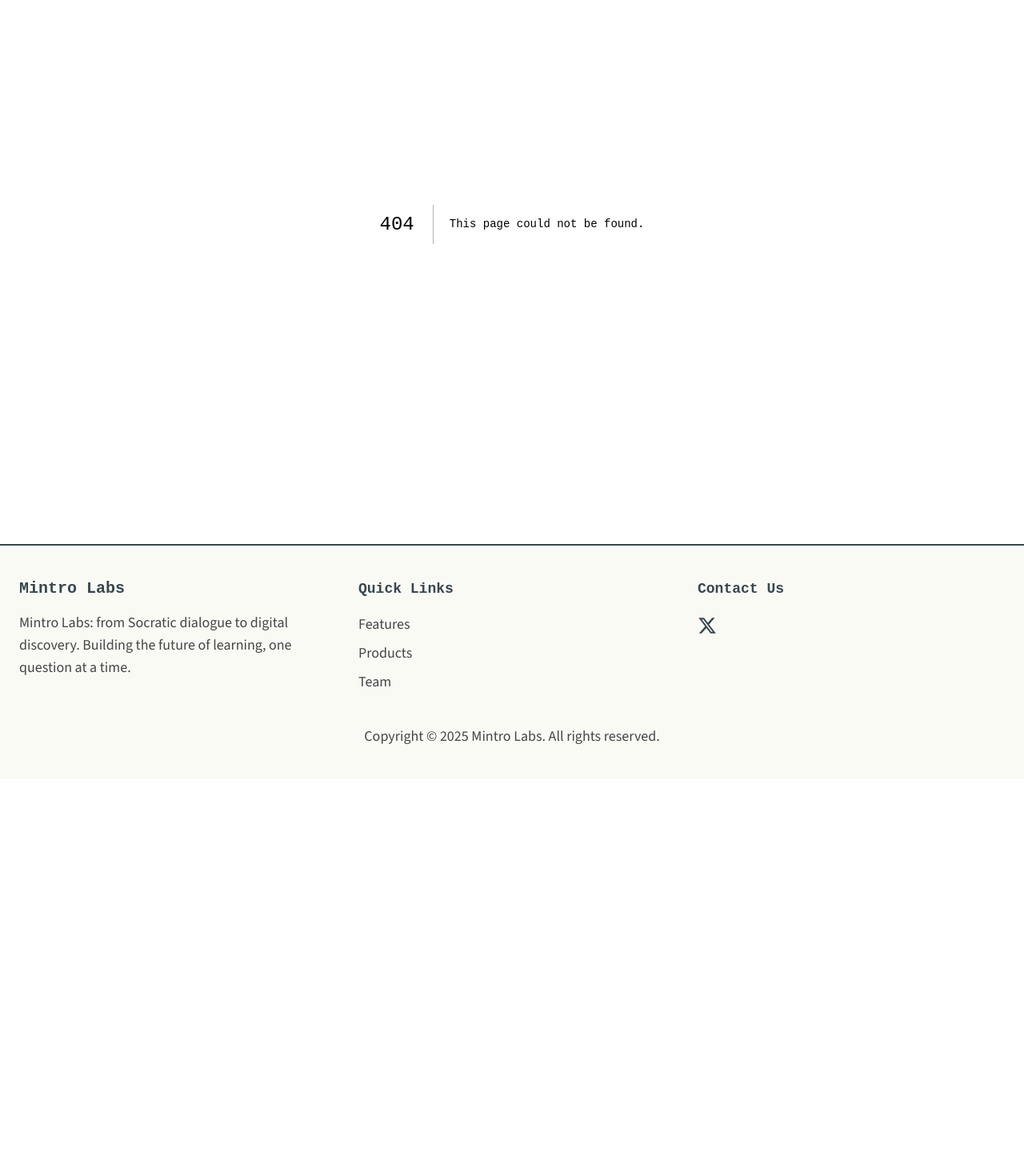
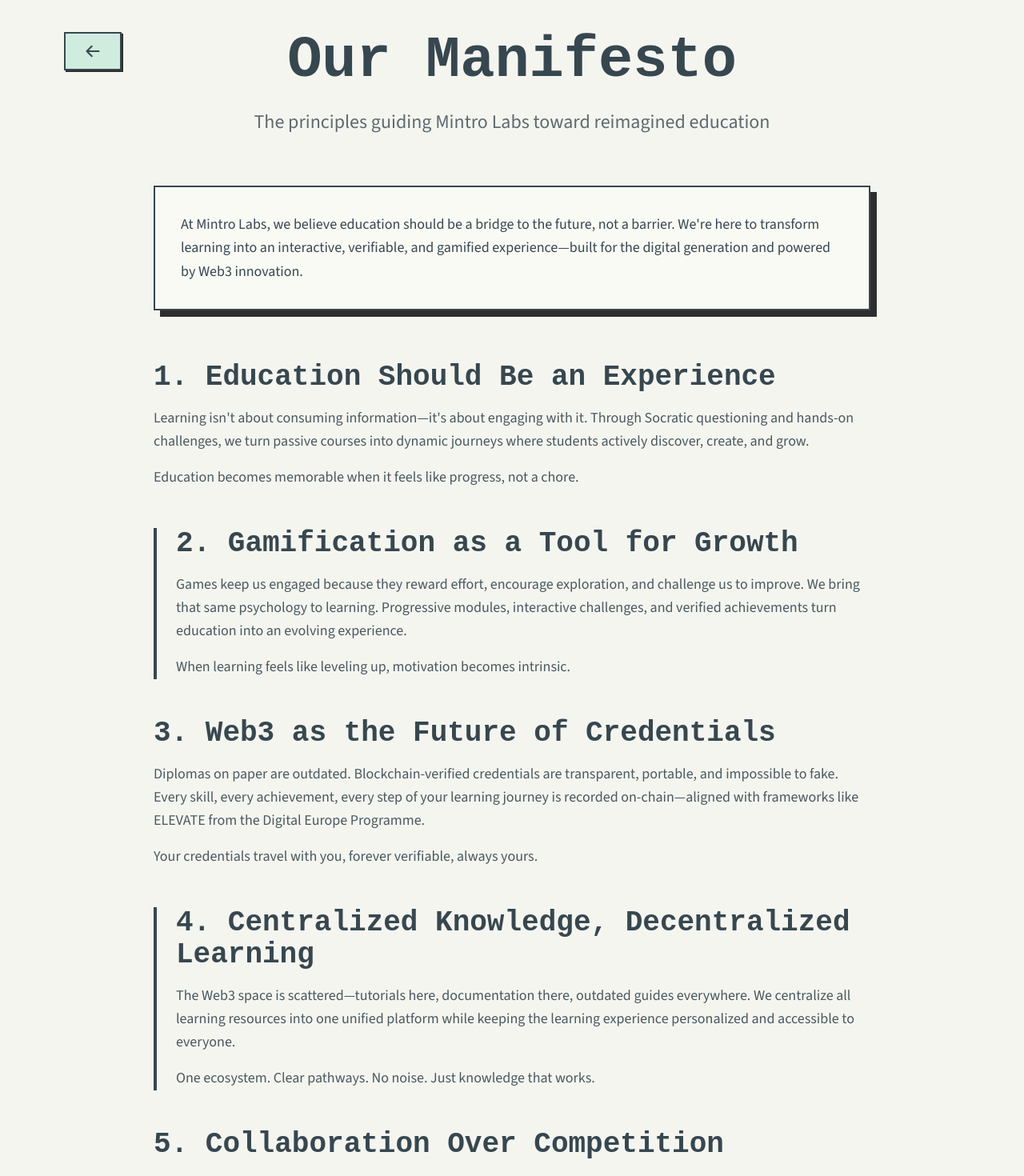
Before and after one commit to robdgs/mintro_labs, a Next.js app: page /manifesto in a window 1280 px wide. Before the commit this address had no page. Shown: the part 120-1590 px from the top of the page at 80% size. Before the commit the page ends 1094 px from the top, so only its background shows below. Built offline with nearby package versions, Linux system fonts and the light colour scheme.

Commit message:
manifesto page

```diff
--- /dev/null
+++ b/src/app/manifesto/page.tsx
@@ -0,0 +1,195 @@
+import React from "react";
+import Link from "next/link";
+import Container from "@/components/Container";
+
+const ManifestoPage: React.FC = () => {
+  return (
+    <div className="min-h-screen bg-background pt-40 pb-20">
+      {/* Fixed Back to Home Button */}
+      <div className="fixed top-40 left-20 z-40">
+        <Link
+          href="/"
+          className="inline-flex items-center gap-2 text-foreground font-semibold px-6 py-3 border-2 border-foreground bg-primary hover:bg-secondary hover:text-white transition-all duration-200 shadow-[2px_2px_0px_0px_rgba(46,46,46,1)] hover:shadow-[4px_4px_0px_0px_rgba(46,46,46,1)] hover:translate-x-[-2px] hover:translate-y-[-2px]"
+        >
+          <svg
+            xmlns="http://www.w3.org/2000/svg"
+            fill="none"
+            viewBox="0 0 24 24"
+            strokeWidth={2.5}
+            stroke="currentColor"
+            className="w-5 h-5"
+          >
+            <path
+              strokeLinecap="round"
+              strokeLinejoin="round"
+              d="M10.5 19.5L3 12m0 0l7.5-7.5M3 12h18"
+            />
+          </svg>
+        </Link>
+      </div>
+
+      <Container>
+        <article className="max-w-4xl mx-auto">
+          {/* Header */}
+          <div className="mb-16 text-center">
+            <h1 className="text-5xl md:text-7xl font-bold mb-6 text-foreground">
+              Our Manifesto
+            </h1>
+            <p className="text-xl md:text-2xl text-foreground/80">
+              The principles guiding Mintro Labs toward reimagined education
+            </p>
+          </div>
+
+          {/* Introduction */}
+          <div className="mb-16 p-8 bg-[#fafaf5] border-2 border-foreground shadow-[8px_8px_0px_0px_rgba(46,46,46,1)]">
+            <p className="text-lg leading-relaxed text-foreground">
+              At Mintro Labs, we believe education should be a bridge to the
+              future, not a barrier. We're here to transform learning into an
+              interactive, verifiable, and gamified experience—built for the
+              digital generation and powered by Web3 innovation.
+            </p>
+          </div>
+
+          {/* Principles */}
+          <div className="space-y-12">
+            <section>
+              <h2 className="text-3xl md:text-4xl font-bold mb-4 text-foreground">
+                1. Education Should Be an Experience
+              </h2>
+              <p className="text-lg leading-relaxed text-foreground/90 mb-4">
+                Learning isn't about consuming information—it's about engaging
+                with it. Through Socratic questioning and hands-on challenges,
+                we turn passive courses into dynamic journeys where students
+                actively discover, create, and grow.
+              </p>
+              <p className="text-lg leading-relaxed text-foreground/90">
+                Education becomes memorable when it feels like progress, not a
+                chore.
+              </p>
+            </section>
+
+            <section className="pl-6 border-l-4 border-foreground">
+              <h2 className="text-3xl md:text-4xl font-bold mb-4 text-foreground">
+                2. Gamification as a Tool for Growth
+              </h2>
+              <p className="text-lg leading-relaxed text-foreground/90 mb-4">
+                Games keep us engaged because they reward effort, encourage
+                exploration, and challenge us to improve. We bring that same
+                psychology to learning. Progressive modules, interactive
+                challenges, and verified achievements turn education into an
+                evolving experience.
+              </p>
+              <p className="text-lg leading-relaxed text-foreground/90">
+                When learning feels like leveling up, motivation becomes
+                intrinsic.
+              </p>
+            </section>
+
+            <section>
+              <h2 className="text-3xl md:text-4xl font-bold mb-4 text-foreground">
+                3. Web3 as the Future of Credentials
+              </h2>
+              <p className="text-lg leading-relaxed text-foreground/90 mb-4">
+                Diplomas on paper are outdated. Blockchain-verified credentials
+                are transparent, portable, and impossible to fake. Every skill,
+                every achievement, every step of your learning journey is
+                recorded on-chain—aligned with frameworks like ELEVATE from the
+                Digital Europe Programme.
+              </p>
+              <p className="text-lg leading-relaxed text-foreground/90">
+                Your credentials travel with you, forever verifiable, always
+                yours.
+              </p>
+            </section>
+
+            <section className="pl-6 border-l-4 border-foreground">
+              <h2 className="text-3xl md:text-4xl font-bold mb-4 text-foreground">
+                4. Centralized Knowledge, Decentralized Learning
+              </h2>
+              <p className="text-lg leading-relaxed text-foreground/90 mb-4">
+                The Web3 space is scattered—tutorials here, documentation there,
+                outdated guides everywhere. We centralize all learning resources
+                into one unified platform while keeping the learning experience
+                personalized and accessible to everyone.
+              </p>
+              <p className="text-lg leading-relaxed text-foreground/90">
+                One ecosystem. Clear pathways. No noise. Just knowledge that
+                works.
+              </p>
+            </section>
+
+            <section>
+              <h2 className="text-3xl md:text-4xl font-bold mb-4 text-foreground">
+                5. Collaboration Over Competition
+              </h2>
+              <p className="text-lg leading-relaxed text-foreground/90 mb-4">
+                Education works best when learners collaborate. Through
+                team-based challenges and inter-school competitions, we foster
+                teamwork, creativity, and real-world problem-solving. Learning
+                isn't a solo journey—it's a shared adventure.
+              </p>
+              <p className="text-lg leading-relaxed text-foreground/90">
+                Together, we learn faster, deeper, and stronger.
+              </p>
+            </section>
+
+            <section className="pl-6 border-l-4 border-foreground">
+              <h2 className="text-3xl md:text-4xl font-bold mb-4 text-foreground">
+                6. Bringing Innovation to Classrooms
+              </h2>
+              <p className="text-lg leading-relaxed text-foreground/90 mb-4">
+                Partnering with ABA2020, we bring blockchain education directly
+                into schools and universities across Italy. Through PCTO
+                programs and European innovation grants, we ensure real impact
+                where it matters—in the classroom, with students and educators.
+              </p>
+              <p className="text-lg leading-relaxed text-foreground/90">
+                Innovation belongs in schools, not just startups.
+              </p>
+            </section>
+
+            <section>
+              <h2 className="text-3xl md:text-4xl font-bold mb-4 text-foreground">
+                7. Democratizing Web3 Education
+              </h2>
+              <p className="text-lg leading-relaxed text-foreground/90 mb-4">
+                Blockchain technology shouldn't be reserved for tech elites.
+                We're committed to making Web3 education accessible to everyone—
+                from high school students to professionals looking to upskill.
+                Open knowledge. Fair access. Real opportunity.
+              </p>
+              <p className="text-lg leading-relaxed text-foreground/90">
+                Education is a right, not a privilege. Web3 should be too.
+              </p>
+            </section>
+          </div>
+
+          {/* Conclusion */}
+          <div className="mt-16 p-8 bg-foreground text-background border-2 border-foreground shadow-[8px_8px_0px_0px_rgba(46,46,46,1)]">
+            <h2 className="text-3xl md:text-4xl font-bold mb-4">
+              Our Commitment
+            </h2>
+            <p className="text-lg leading-relaxed mb-4">
+              These aren't just principles—they're the foundation of everything
+              we build. Every course, every partnership, every feature is guided
+              by the belief that education should be interactive, verifiable,
+              and built for the digital future.
+            </p>
+            <p className="text-lg leading-relaxed">
+              Start strong. Grow stronger. That's the Mintro Labs way.
+            </p>
+          </div>
+
+          {/* Signature */}
+          <div className="mt-12 text-center">
+            <p className="text-2xl font-bold text-foreground">
+              — The Mintro Labs Team
+            </p>
+          </div>
+        </article>
+      </Container>
+    </div>
+  );
+};
+
+export default ManifestoPage;
--- a/src/components/Benefits/BenefitSection.tsx
+++ b/src/components/Benefits/BenefitSection.tsx
@@ -54,18 +54,15 @@
                     className="group relative bg-[#fafaf5] border-2 border-foreground p-3.5 hover:shadow-[3px_3px_0px_0px_rgba(46,46,46,1)] transition-all duration-200 fade-in-left"
                     style={{ animationDelay: `${index * 0.1}s` }}
                   >
-                    <div className="flex items-start gap-3">
+                    <div className="flex items-center gap-3">
                       <div className="flex-shrink-0 p-1.5 bg-[#fafaf5] border-2 border-foreground group-hover:shadow-[2px_2px_0px_0px_rgba(46,46,46,1)] transition-all duration-200">
                         <div className="text-secondary">{item.icon}</div>
                       </div>
 
                       <div className="flex-1 text-left">
-                        <h4 className="text-lg font-semibold text-foreground mb-1 group-hover:text-secondary transition-colors">
+                        <h4 className="text-lg font-semibold text-foreground group-hover:text-secondary transition-colors">
                           {item.title}
                         </h4>
-                        <p className="text-base text-foreground-accent">
-                          {item.description}
-                        </p>
                       </div>
                     </div>
                   </div>
@@ -91,8 +88,8 @@
                   <Image
                     src={imageSrc}
                     alt={title}
-                    width={300}
-                    height={450}
+                    width={250}
+                    height={375}
                     quality={100}
                   />
                 </div>
--- a/src/data/menuItems.ts
+++ b/src/data/menuItems.ts
@@ -3,14 +3,18 @@
 export const menuItems: IMenuItem[] = [
   {
     text: "Features",
-    url: "#features",
+    url: "/#features",
   },
   {
     text: "Products",
-    url: "#Products",
+    url: "/#Products",
   },
   {
     text: "Team",
-    url: "#Team",
+    url: "/#Team",
+  },
+  {
+    text: "Manifesto",
+    url: "/manifesto",
   },
 ];
```
